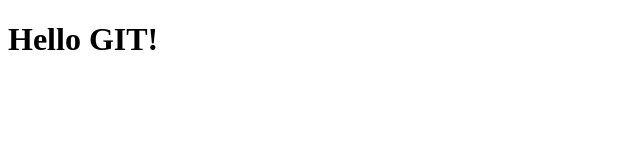
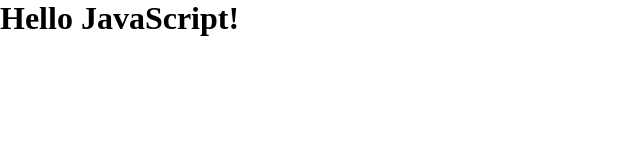
Before and after one commit to RomanBozhek/JS, a plain HTML site: page index.html in a window 1280 px wide. Shown: the whole page, without its empty margins (0-640 px from the left). Drawn offline with Linux system fonts and the light colour scheme.

Commit message:
fix of index & console

```diff
--- a/index.html
+++ b/index.html
@@ -6,7 +6,7 @@
     <meta name="viewport" content="width=device-width, initial-scale=1.0">
     <title>Git course</title>
     <style>
-        {
+        * {
             margin: 0;
             padding: 0;
         }
@@ -15,4 +15,5 @@
 <body>
     <h1>Hello GIT!</h1>
 </body>
+<script src="script.js"></script>
 </html>
--- a/script.js
+++ b/script.js
@@ -1,2 +1,2 @@
 document.body.innerHTML = '<h1>Hello JavaScript!</h1>'
-console.log('Test 2')
+console.log('Test 3')
```
